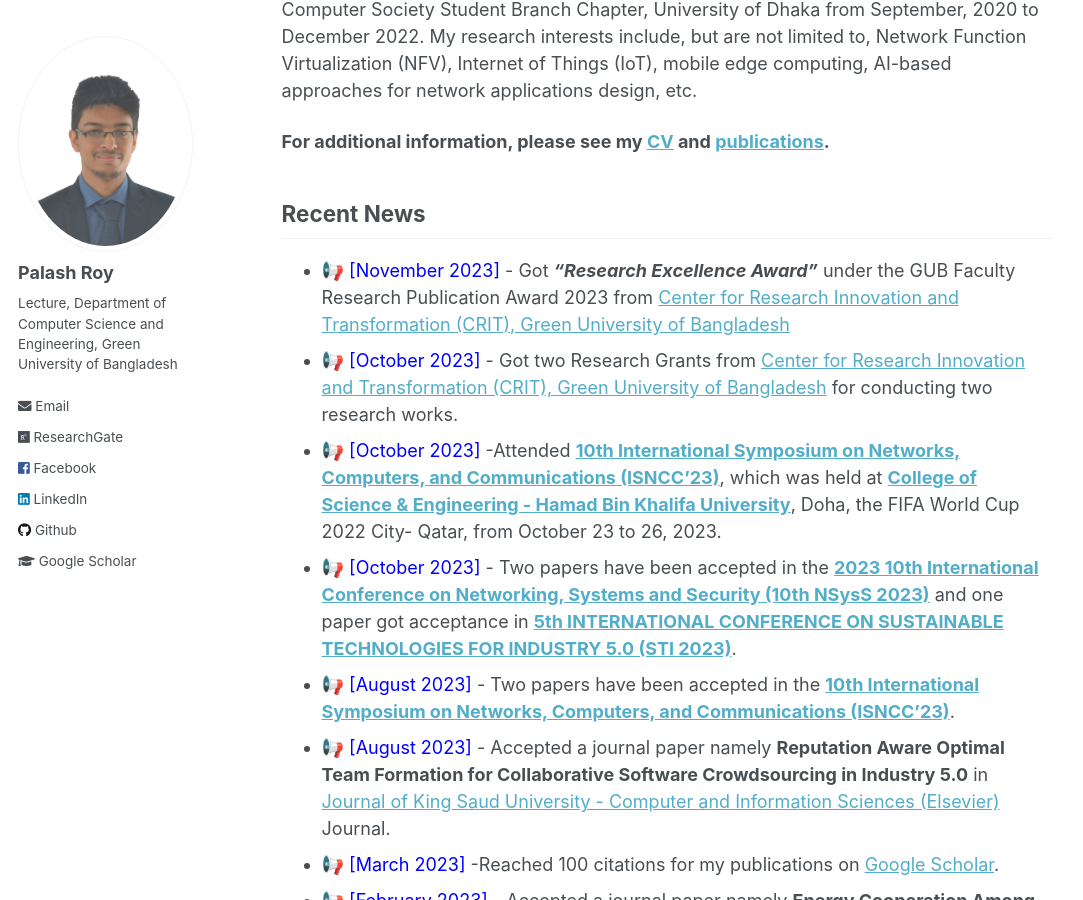
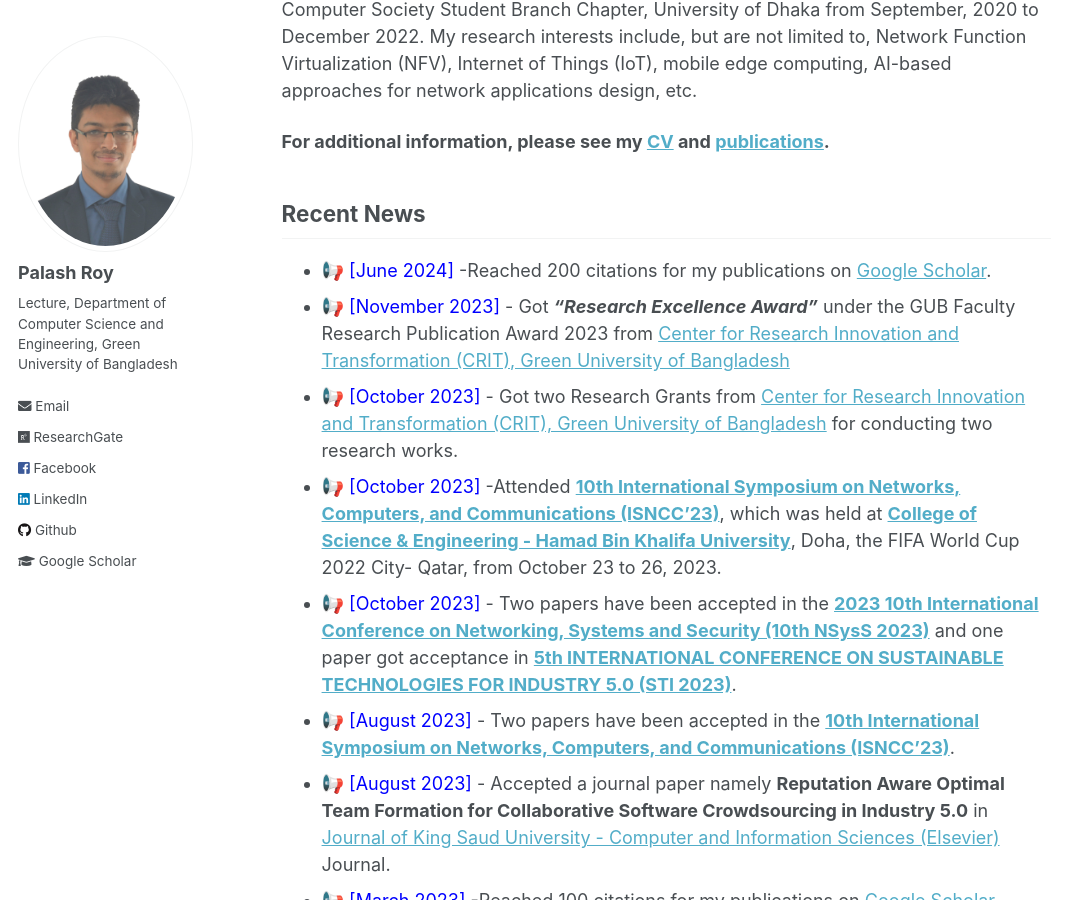
Before and after one commit to PalashRoy975/PalashRoy975.github.io, a Jekyll site: the page built from _pages/about.md, in a window 1280 px wide and 900 px high, scrolled down 348 px. Shown: the whole window, without its empty margins (0-1083 px from the left). Built offline with Jekyll 4.4.1, drawn with Linux system fonts in a browser that asks for light colours.

Commit message:
Update about.md

```diff
--- a/_pages/about.md
+++ b/_pages/about.md
@@ -22,6 +22,7 @@ I am Palash Roy. I have completed my Bachelor of Science (B.Sc.) and Masters of
 
 
 ## Recent News
+* 📢 <span style="color:Blue"> [June 2024] </span> -Reached 200 citations for my publications on [Google Scholar](https://scholar.google.com/citations?user=6YbqlUkAAAAJ&hl=en).
 * 📢 <span style="color:Blue"> [November 2023] </span> - Got ***"Research Excellence Award"*** under the GUB Faculty Research Publication Award 2023 from [Center for Research Innovation and Transformation (CRIT), Green University of Bangladesh](http://crit.green.edu.bd/)
 * 📢 <span style="color:Blue"> [October 2023] </span> - Got two Research Grants from [Center for Research Innovation and Transformation (CRIT), Green University of Bangladesh](http://crit.green.edu.bd/) for conducting two research works.
 * 📢 <span style="color:Blue"> [October 2023] </span> -Attended [**10th International Symposium on Networks, Computers, and Communications (ISNCC'23)**](https://www.isncc-conf.org/), which was held at [**College of Science & Engineering - Hamad Bin Khalifa University**](https://www.hbku.edu.qa/en), Doha, the FIFA World Cup 2022 City- Qatar, from October 23 to 26, 2023.
```
